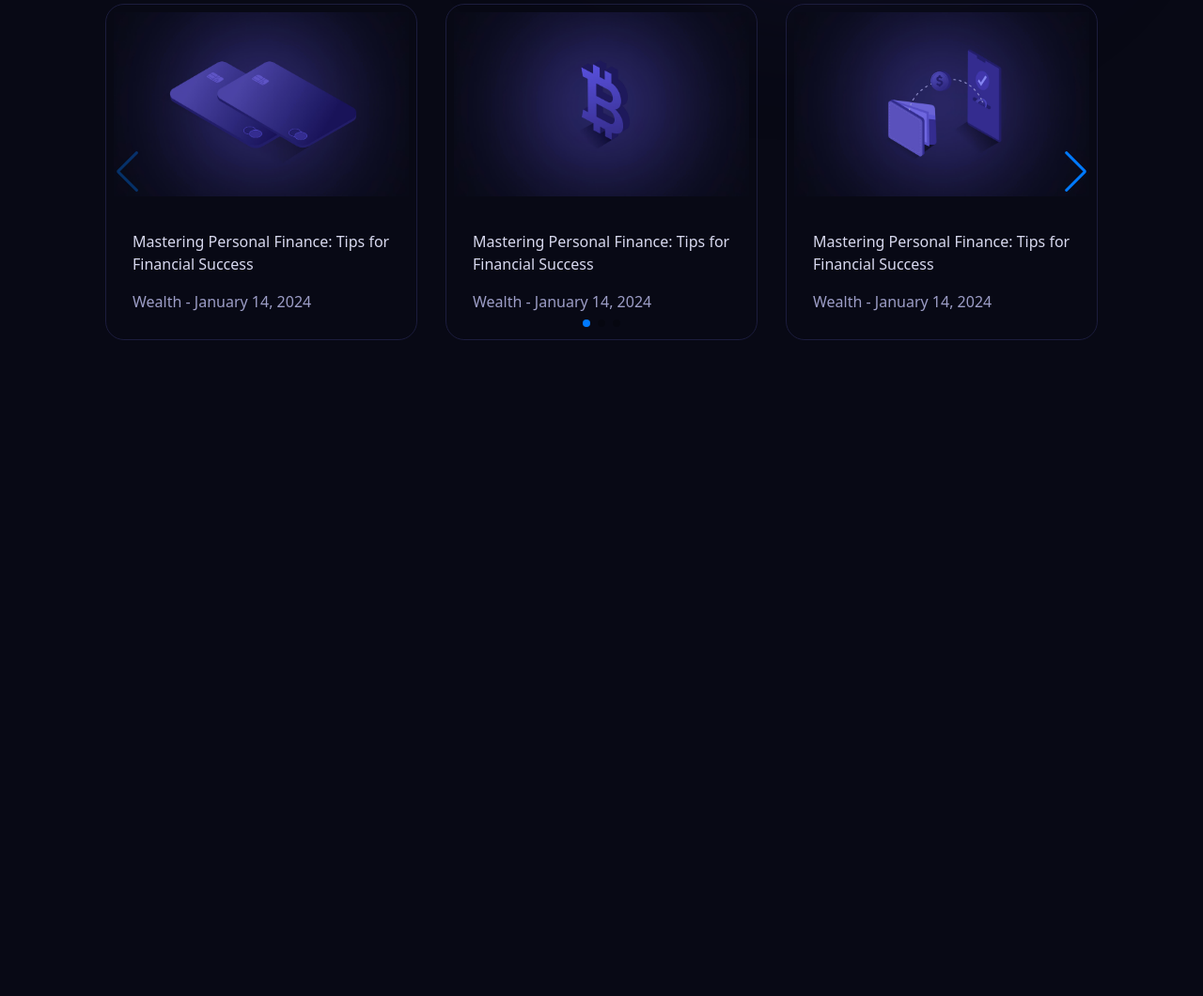
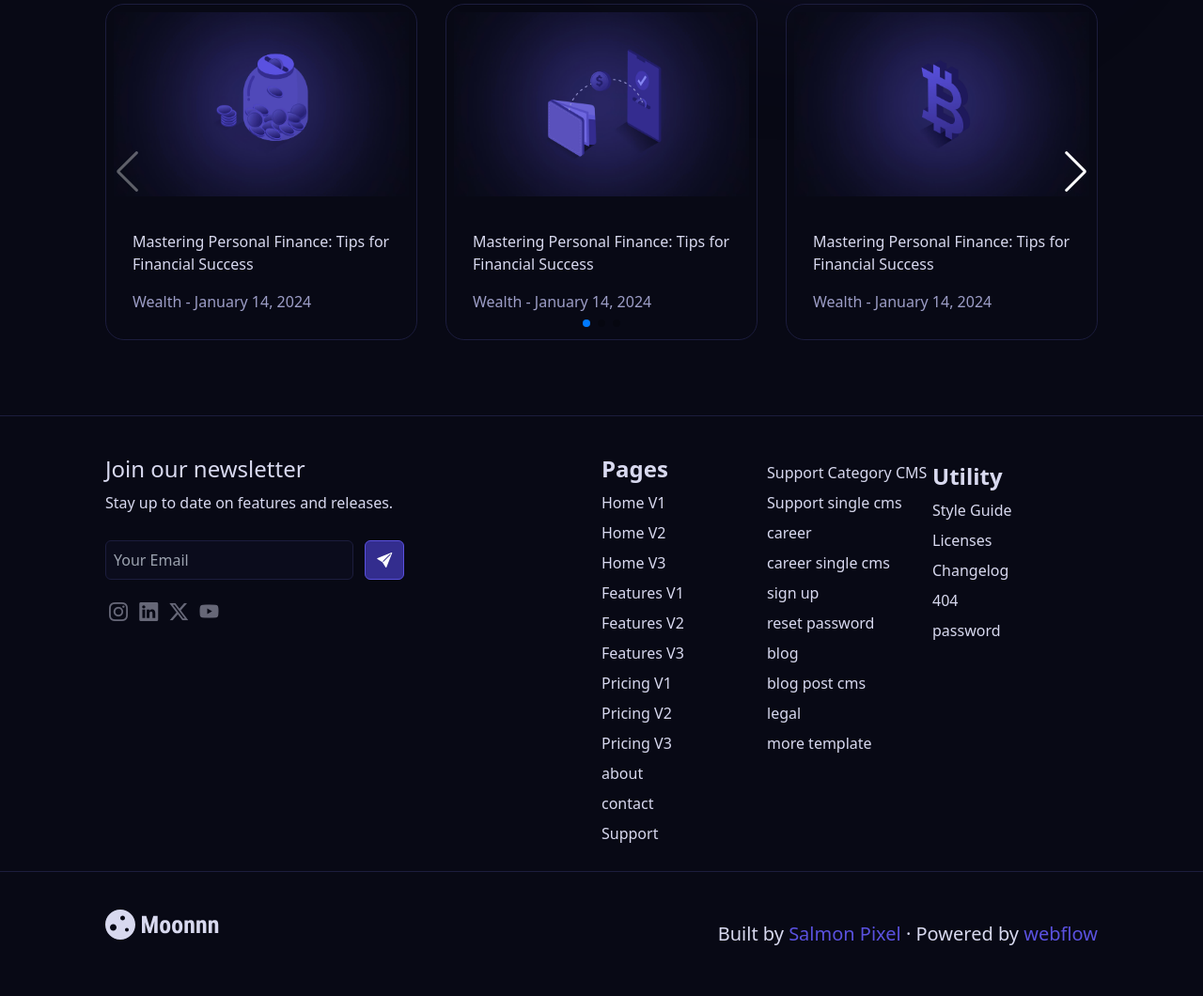
Before and after one commit to marjanmokhtari/parnian_site, a plain HTML site: page index.html in a window 1280 px wide. Shown: the part 4005-5065 px from the top of the page at 94% size. Before the commit the page ends 4367 px from the top, so only its background shows below. Drawn offline with nearby package versions, Linux system fonts and the light colour scheme.

Commit message:
add footer

```diff
--- a/assets/js/script.js
+++ b/assets/js/script.js
@@ -36,3 +36,18 @@ setInterval(() => {
   }
   btn[flag].click();
 }, 5000);
+
+
+const send_email = document.getElementById('send_email')
+const inp_email = document.getElementById('inp_email')
+
+
+send_email.addEventListener('click', () => {
+  myval = inp_email.value
+
+  if (
+    (myval.search(/[^@ \t\r\n]+@[^@ \t\r\n]+\.[^@ \t\r\n]+/)) >= 0
+  ) {
+    alert('ok')
+  }
+})
--- a/index.html
+++ b/index.html
@@ -7,13 +7,14 @@
   <title>Moonnn</title>
   <link rel="stylesheet" href="assets/icon/font/bootstrap-icons.min.css" />
   <script src="https://cdn.tailwindcss.com"></script>
-  <link rel="stylesheet" href="assets/swiper/node_modules/swiper/swiper-bundle.min.css">
+  <link rel="stylesheet" href="assets/swiper/node_modules/swiper/swiper-bundle.css">
+  <link rel="stylesheet" href="assets/js/swiper/swiper.css">
 
 </head>
 <style>
 
 </style>
-<script src="assets/swiper/node_modules/swiper/swiper-bundle.min.js"></script>
+<script src="assets/swiper/node_modules/swiper/swiper-bundle.js"></script>
 
 <body class="bg-[#080915]">
   <main class="w-full 2xl:container mx-auto flex flex-wrap justify-center">
@@ -394,7 +395,20 @@
               <div class="border border-[#1c1d3d] rounded-[20px] ">
                 <div class="w-full">
                   <figure class="p-2">
-                    <img class="" src="assets/img/65a3feba7b3b901ff10619c2_Blog 4.jpg" alt="">
+                    <img class="" src="assets/img/65a3feb28ad6c1d35e957f42_Blog 5.jpg" alt="">
+                    <figcaption class="p-5">
+                      <p class="text-[#d8d9ef] py-4">Mastering Personal Finance: Tips for Financial Success</p>
+                      <span class="text-[#9d9ec7] ">Wealth - January 14, 2024</span>
+                    </figcaption>
+                  </figure>
+                </div>
+              </div>
+            </div>
+            <div class="swiper-slide">
+              <div class="border border-[#1c1d3d] rounded-[20px] ">
+                <div class="w-full">
+                  <figure class="p-2">
+                    <img class="" src="assets/img/65a3fecb0f0d216cc911d9a1_Blog 2.jpg" alt="">
                     <figcaption class="p-5">
                       <p class="text-[#d8d9ef] py-4">Mastering Personal Finance: Tips for Financial Success</p>
                       <span class="text-[#9d9ec7] ">Wealth - January 14, 2024</span>
@@ -420,7 +434,7 @@
               <div class="border border-[#1c1d3d] rounded-[20px] ">
                 <div class="w-full">
                   <figure class="p-2">
-                    <img class="" src="assets/img/65a3fecb0f0d216cc911d9a1_Blog 2.jpg" alt="">
+                    <img class="" src="assets/img/65a3feba7b3b901ff10619c2_Blog 4.jpg" alt="">
                     <figcaption class="p-5">
                       <p class="text-[#d8d9ef] py-4">Mastering Personal Finance: Tips for Financial Success</p>
                       <span class="text-[#9d9ec7] ">Wealth - January 14, 2024</span>
@@ -442,28 +456,108 @@
                 </div>
               </div>
             </div>
-            <div class="swiper-slide">
-              <div class="border border-[#1c1d3d] rounded-[20px] ">
-                <div class="w-full">
-                  <figure class="p-2">
-                    <img class="" src="assets/img/65a3feb28ad6c1d35e957f42_Blog 5.jpg" alt="">
-                    <figcaption class="p-5">
-                      <p class="text-[#d8d9ef] py-4">Mastering Personal Finance: Tips for Financial Success</p>
-                      <span class="text-[#9d9ec7] ">Wealth - January 14, 2024</span>
-                    </figcaption>
-                  </figure>
-                </div>
-              </div>
-            </div>
 
           </div>
-          <div class="custom_swiper  swiper-button-next"></div>
-          <div class="custom_swiper  swiper-button-prev"></div>
+          <!-- --- swiper buttn --- -->
+
+          <div class="text-white text-2xl swiper-button-next"></div>
+          <div class="text-white text-2xl swiper-button-prev"></div>
+
+          <!-- --- swiper buttn --- -->
+
           <div class="swiper-pagination mt-10"></div>
         </div>
+
       </section>
     </section>
     <!--***** end section 7 ******-->
+
+
+
+    <!-- ****** start footer ****** -->
+    <footer class="w-full 2xl:container mt-20 ">
+      <section class="w-full  border-t border-b border-[#1c1d3d] mb-10 flex flex-wrap  lg:px-28 px-4">
+        <section class="xl:w-1/2 w-full pt-10">
+          <div class="text-[#d8d9ef]  ">
+            <p class="text-xl lg:text-2xl">Join our newsletter</p>
+            <p class="py-2">Stay up to date on features and releases.</p>
+          </div>
+          <!-- **********  input email ************* -->
+          <div class="mt-5">
+            <input id="inp_email" placeholder="Your Email" type="text"
+              class="bg-[#0b0c1c] border border-[#1c1d3d] w-3/4 md:w-1/2 p-2 text-[#d8d9ef] focus:outline-none focus:border focus:border-[#332d8e] rounded-md">
+            <button id="send_email" class="border mx-2 border-[#5a51df] px-3 py-2 rounded-md bg-[#332d8e]">
+              <i class="bi bi-send-fill text-white"></i>
+            </button>
+          </div>
+
+          <!-- ********* icons********* -->
+          <div class=" *:text-[#d8d9ef] *:text-xl cursor-pointer *:m-1 mt-5">
+            <i class="opacity-45 hover:opacity-100 bi bi-instagram"></i>
+            <i class="opacity-45 hover:opacity-100 bi bi-linkedin"></i>
+            <i class="opacity-45 hover:opacity-100 bi bi-twitter-x"></i>
+            <i class="opacity-45 hover:opacity-100 bi bi-youtube"></i>
+          </div>
+        </section>
+
+        <!-- ********************************************* -->
+        <section class="xl:w-1/2 w-full  *:text-[#d8d9ef] xl:pt-0 py-5 mt-10">
+          <nav class="w-full flex">
+            <div class="w-1/3">
+              <span class="font-semibold text-2xl py-2">Pages</span>
+              <ul class="*:my-2">
+                <li><a href="">Home V1</a></li>
+                <li><a href="">Home V2</a></li>
+                <li><a href="">Home V3</a></li>
+                <li><a href="">Features V1</a></li>
+                <li><a href="">Features V2</a></li>
+                <li><a href="">Features V3</a></li>
+                <li><a href="">Pricing V1</a></li>
+                <li><a href="">Pricing V2</a></li>
+                <li><a href="">Pricing V3</a></li>
+                <li><a href="">about</a></li>
+                <li><a href="">contact</a></li>
+                <li><a href="">Support</a></li>
+              </ul>
+            </div>
+            <ul class="w-1/3 *:my-2">
+              <li><a href="">Support Category CMS</a></li>
+              <li><a href="">Support single cms</a></li>
+              <li><a href="">career</a></li>
+              <li><a href="">career single cms</a></li>
+              <li><a href="">sign up</a></li>
+              <li><a href="">reset password</a></li>
+              <li><a href="">blog</a></li>
+              <li><a href="">blog post cms</a></li>
+              <li><a href="">legal</a></li>
+              <li><a href="">more template</a></li>
+            </ul>
+            <ul class=" w-1/3 *:my-2">
+              <li>
+                <h6 class="text-2xl font-semibold">Utility</h6>
+              </li>
+              <li><a href="">Style Guide </a></li>
+              <li><a href="">Licenses</a></li>
+              <li><a href="">Changelog</a></li>
+              <li><a href="">404</a></li>
+              <li><a href="">password</a></li>
+            </ul>
+          </nav>
+        </section>
+      </section>
+      <!-- ******************** -->
+      <section class=" w-full flex flex-wrap px-4 lg:px-28 *:text-[#d8d9ef] pb-10 *:text-xl">
+        <figure class="w-full md:w-1/2 ">
+          <img src="assets/img/logo.svg" alt="">
+        </figure>
+        <div class="w-full md:w-1/2  flex justify-start md:justify-end  items-center md:py-0 my-3">
+          <p>Built by <span class="text-[#5a51df]">Salmon Pixel</span> · Powered by <span
+              class="text-[#5a51df]">webflow</span></p>
+        </div>
+      </section>
+    </footer>
+
+    <!-- ****** end footer ****** -->
   </main>
 
 </body>
```
